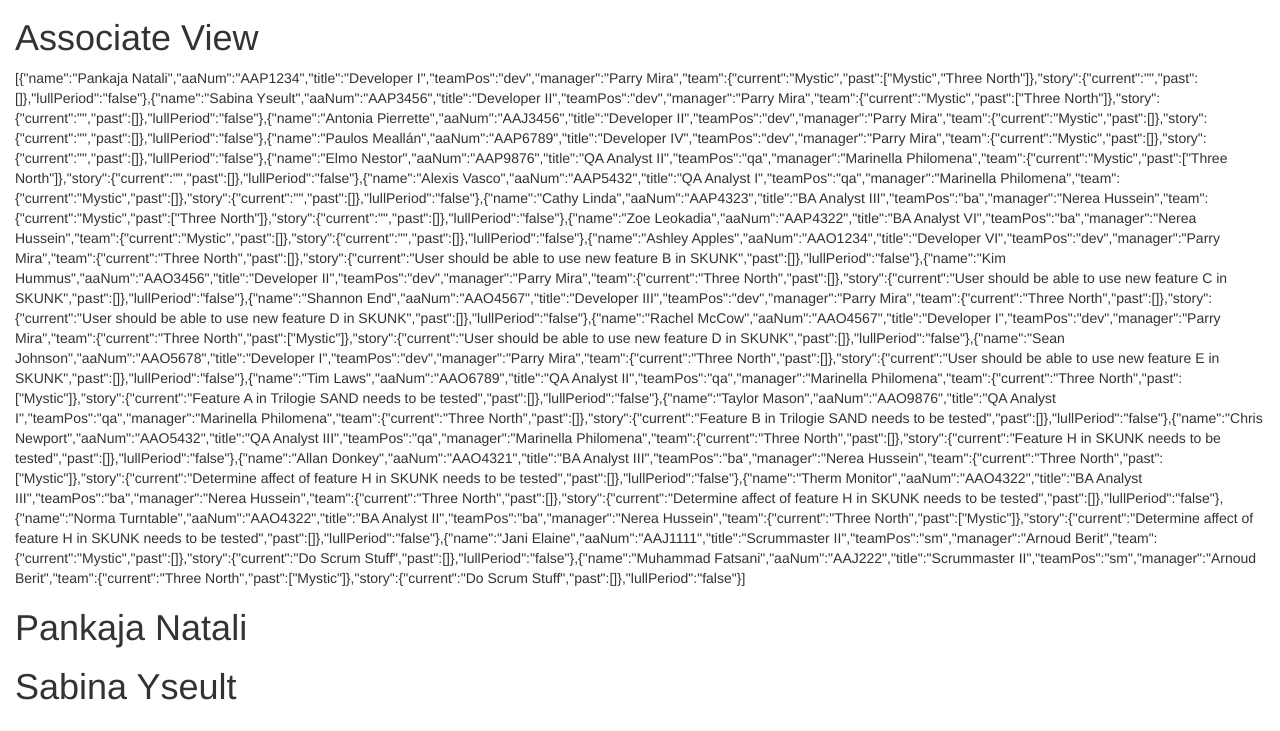
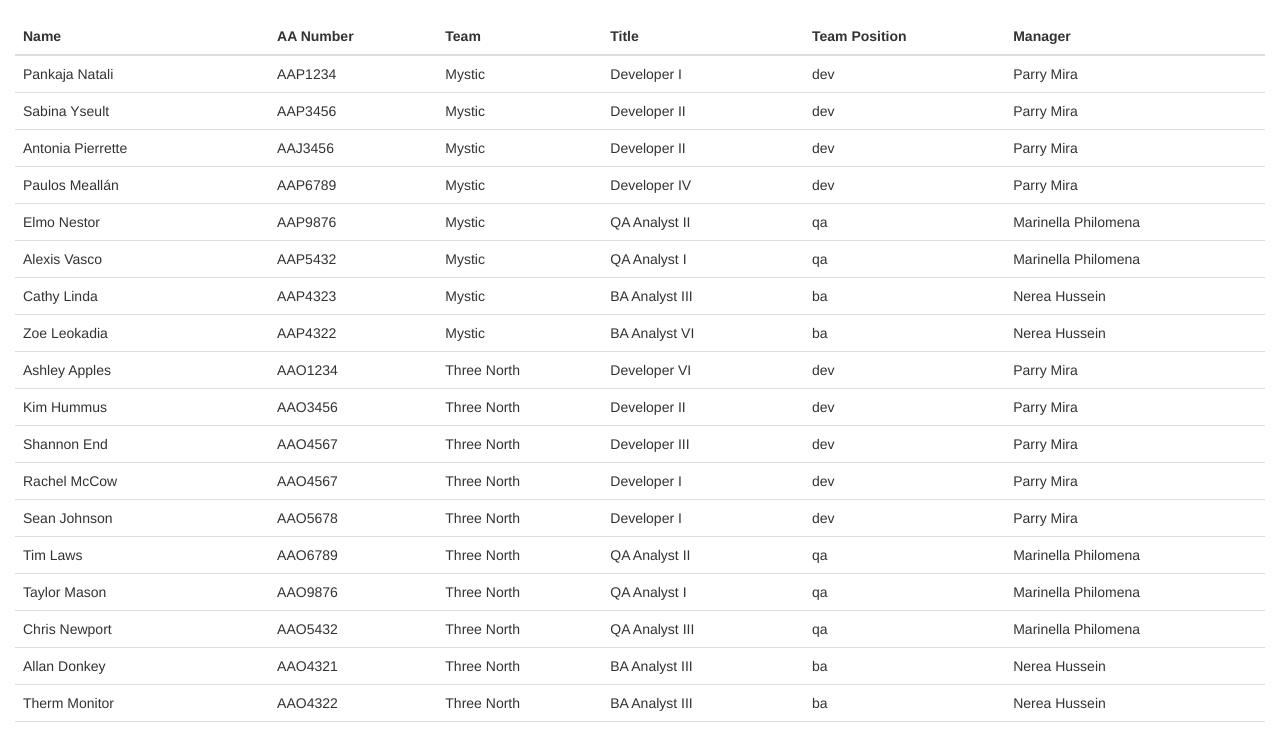
Before and after one commit to ShammyE/agileTeam, a website: page app/index.html in a window 1280 px wide. Shown: the part 54-785 px from the top of the page. Drawn offline with nearby package versions, Linux system fonts and the light colour scheme; some packages are replaced by stand-ins of ours; files that its build step writes are made by us from their sources.

Commit message:
Added table

```diff
--- a/app/views/associates.component.html
+++ b/app/views/associates.component.html
@@ -1,9 +1,26 @@
 
-<h1> Associate View </h1>
-
-{{model.associates}}
+   <table class="table">
+    <thead>
+      <tr>
+        <th>Name</th>
+        <th>AA Number</th>
+        <th>Team</th>
+        <th>Title</th>
+        <th>Team Position</th>
+        <th>Manager</th>
 
 
-<h1 ng-repeat="associate in model.associates">
-	{{associate.name}}
-</h1>
+      </tr>
+    </thead>
+    <tbody>
+      <tr ng-repeat="associate in model.associates">
+        <td>{{associate.name}}</td>
+        <td>{{associate.aaNum}}</td>
+        <td>{{associate.team.current}}</td>
+        <td>{{associate.title}}</td>
+        <td>{{associate.teamPos}}</td>
+        <td>{{associate.manager}}</td>
+      </tr>
+    </tbody>
+  </table>
+</div>
```
